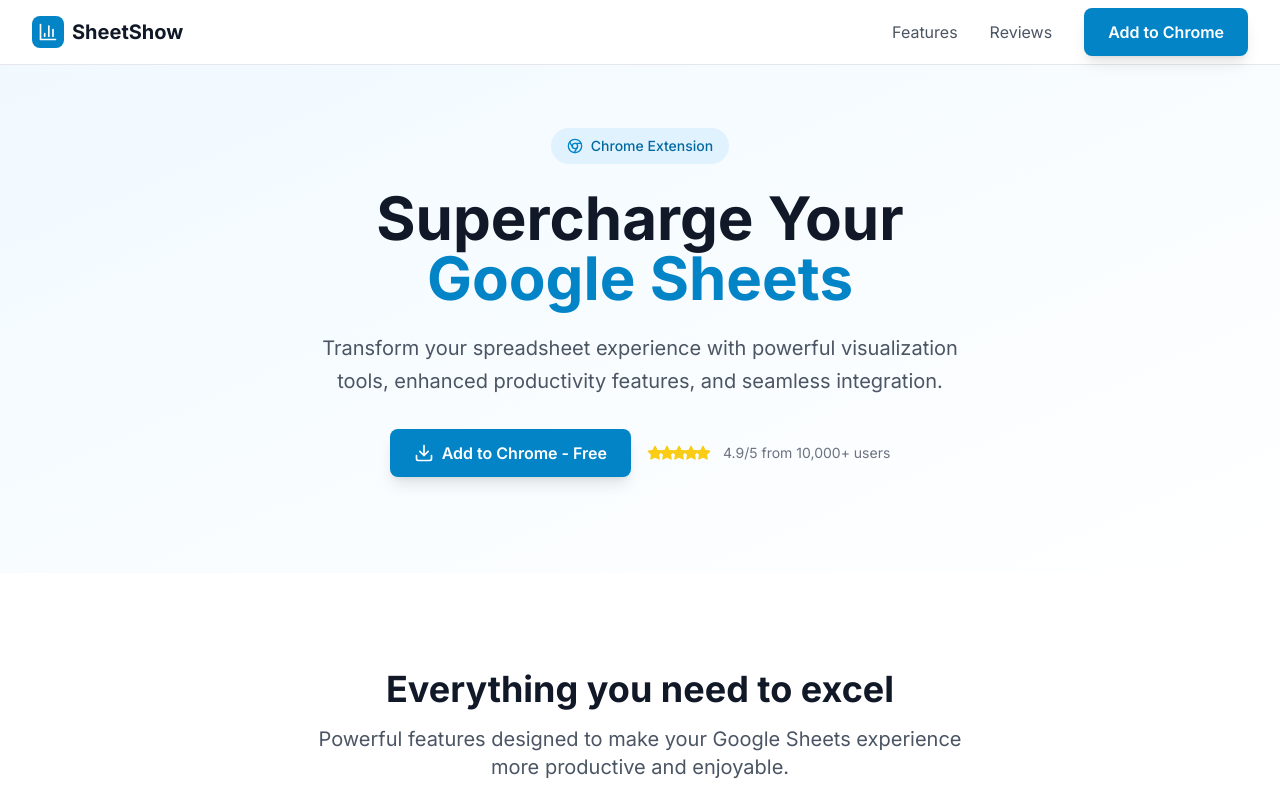
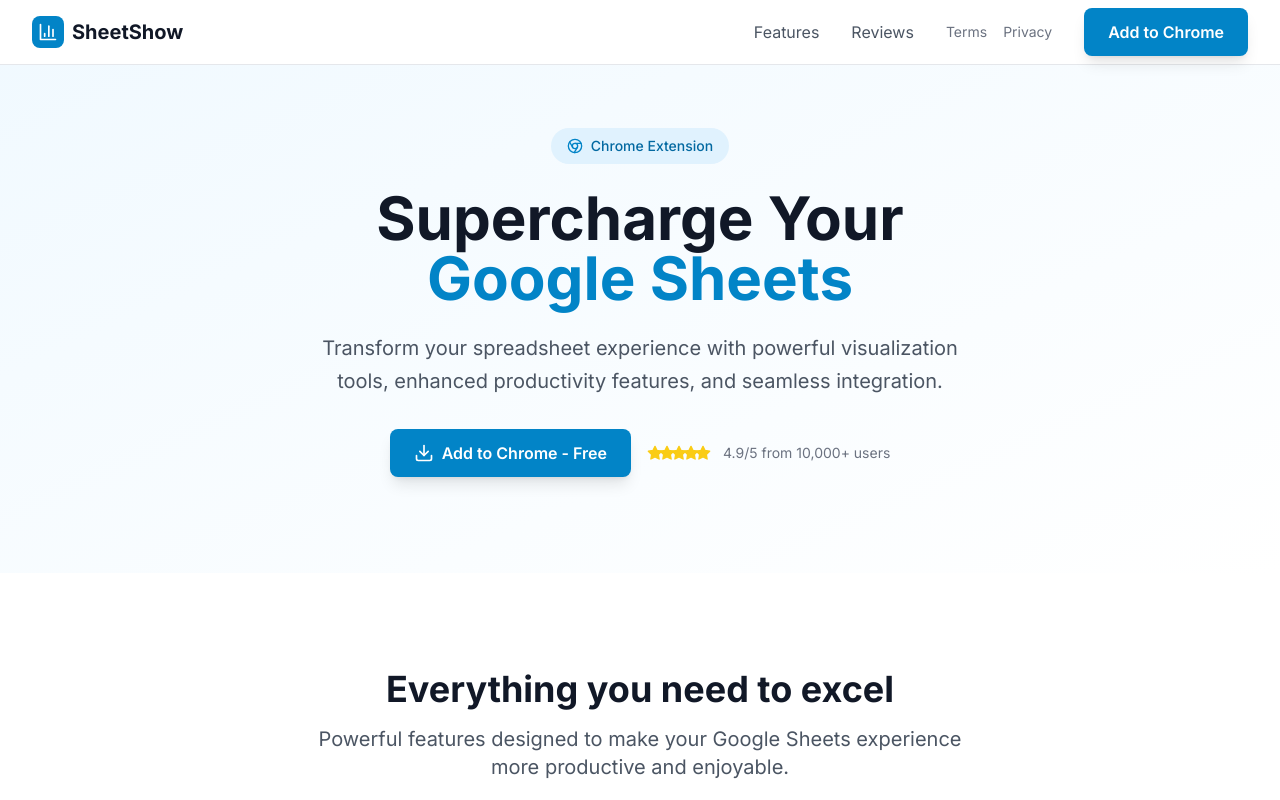
Before and after one commit to giladwilk007/sheetshow-landing-page, a Next.js app: page / in a window 1280 px wide. Shown: the top 800 px of the page. Built offline with nearby package versions, Linux system fonts and the light colour scheme; no server answers.

Commit message:
Add Terms and Privacy links to navigation bar

```diff
--- a/app/page.tsx
+++ b/app/page.tsx
@@ -18,6 +18,10 @@
             <nav className="hidden md:flex items-center space-x-8">
               <a href="#features" className="text-gray-600 hover:text-primary-600 transition-colors">Features</a>
               <a href="#testimonials" className="text-gray-600 hover:text-primary-600 transition-colors">Reviews</a>
+              <div className="flex items-center space-x-4 text-sm">
+                <Link href="/terms" className="text-gray-500 hover:text-primary-600 transition-colors">Terms</Link>
+                <Link href="/privacy" className="text-gray-500 hover:text-primary-600 transition-colors">Privacy</Link>
+              </div>
               <a
                 href={process.env.NEXT_PUBLIC_CHROME_STORE_URL || "#download"}
                 target="_blank"
```
